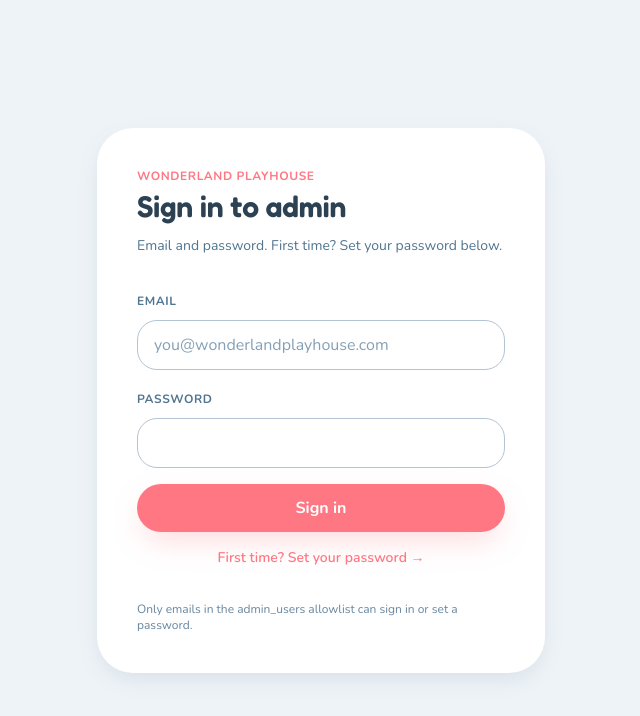
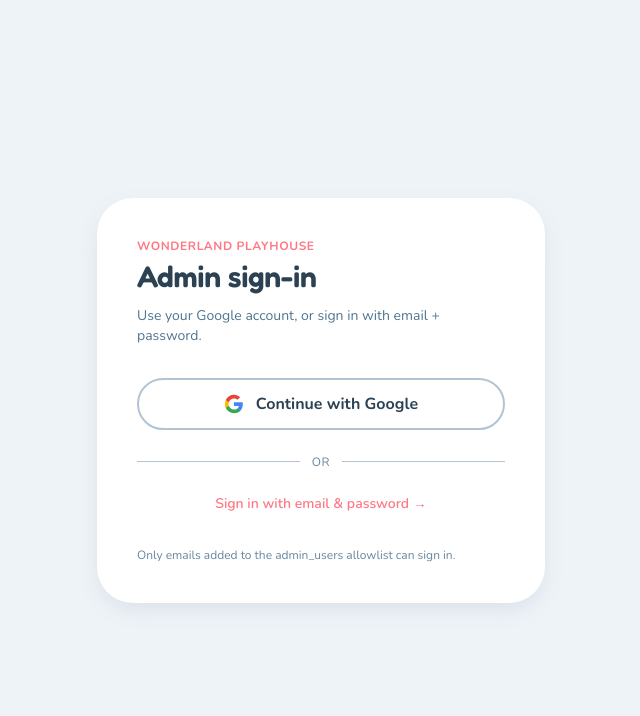
Before and after one commit to DevTeamBigWave/website, a Next.js app: page /admin/login in a window 1280 px wide. Shown: the top 716 px of the page, without its empty margins (319-959 px from the left). Built offline with nearby package versions, Linux system fonts and the light colour scheme; no server answers.

Commit message:
Add 'Continue with Google' OAuth button on /admin/login
Primary auth path = Google OAuth (one-tap, no passwords).
Password sign-in stays as a fallback collapsed behind a link.

```diff
--- a/app/admin/login/actions.ts
+++ b/app/admin/login/actions.ts
@@ -29,6 +29,12 @@ function authServerClient() {
   );
 }
 
+async function getOrigin(): Promise<string> {
+  if (process.env.NEXT_PUBLIC_SITE_URL) return process.env.NEXT_PUBLIC_SITE_URL;
+  const h = await headers();
+  return `https://${h.get('host') ?? 'website-production-4594.up.railway.app'}`;
+}
+
 async function isAllowlisted(email: string): Promise<boolean> {
   const admin = supabaseAdmin();
   const { data } = await admin
@@ -40,7 +46,29 @@ async function isAllowlisted(email: string): Promise<boolean> {
   return !!data;
 }
 
-// Sign in with email + password
+// Kick off Google OAuth — Supabase generates the auth URL, we redirect to it.
+// Google sends users back to Supabase, which calls our /admin/auth/callback.
+// Allowlist check happens in requireAdmin() once they hit /admin.
+export async function signInWithGoogle(): Promise<void> {
+  const supabase = await authServerClient();
+  const origin = await getOrigin();
+
+  const { data, error } = await supabase.auth.signInWithOAuth({
+    provider: 'google',
+    options: {
+      redirectTo: `${origin}/admin/auth/callback`,
+      skipBrowserRedirect: true,
+    },
+  });
+
+  if (error || !data?.url) {
+    redirect('/admin/login?error=oauth_init_failed');
+  }
+
+  redirect(data.url);
+}
+
+// Sign in with email + password (fallback if Google is unavailable)
 export async function signInWithPassword(
   _prev: LoginState,
   formData: FormData,
@@ -66,8 +94,6 @@ export async function signInWithPassword(
 }
 
 // Set or reset a password for an allowlisted admin email.
-// Creates the auth user if it doesn't exist; otherwise updates the password.
-// No email confirmation required — the admin_users allowlist IS the verification.
 export async function setPassword(
   _prev: LoginState,
   formData: FormData,
@@ -87,7 +113,6 @@ export async function setPassword(
 
   const admin = supabaseAdmin();
 
-  // Look up existing auth user by email
   const { data: list } = await admin.auth.admin.listUsers();
   const existing = list?.users?.find(
     (u) => u.email?.toLowerCase() === email,
--- a/app/admin/login/page.tsx
+++ b/app/admin/login/page.tsx
@@ -2,11 +2,17 @@
 
 import { useActionState, useState } from 'react';
 import { useFormStatus } from 'react-dom';
-import { signInWithPassword, setPassword, type LoginState } from './actions';
+import {
+  signInWithGoogle,
+  signInWithPassword,
+  setPassword,
+  type LoginState,
+} from './actions';
 
 const initial: LoginState = { status: 'idle' };
 
 export default function AdminLoginPage() {
+  const [showPassword, setShowPassword] = useState(false);
   const [mode, setMode] = useState<'signin' | 'setpw'>('signin');
   const [state, action] = useActionState(
     mode === 'signin' ? signInWithPassword : setPassword,
@@ -19,21 +25,80 @@ export default function AdminLoginPage() {
         <p className="text-xs font-bold uppercase tracking-wider text-coral">
           Wonderland Playhouse
         </p>
-        <h1 className="mt-1 font-display text-3xl text-slate-700">
-          {mode === 'signin' ? 'Sign in to admin' : 'Set your password'}
-        </h1>
+        <h1 className="mt-1 font-display text-3xl text-slate-700">Admin sign-in</h1>
         <p className="mt-3 text-sm text-slate-500">
-          {mode === 'signin'
-            ? 'Email and password. First time? Set your password below.'
-            : 'Choose a password — at least 8 characters. Then sign in.'}
+          Use your Google account, or sign in with email + password.
         </p>
 
-        {state.status === 'password_set' ? (
-          <div className="mt-8 space-y-4">
+        <form action={signInWithGoogle} className="mt-8">
+          <GoogleButton />
+        </form>
+
+        <div className="mt-6 flex items-center gap-3 text-xs uppercase tracking-wider text-slate-400">
+          <span className="flex-1 border-t border-slate-200" />
+          <span>or</span>
+          <span className="flex-1 border-t border-slate-200" />
+        </div>
+
+        {!showPassword ? (
+          <button
+            onClick={() => setShowPassword(true)}
+            className="mt-6 w-full text-center text-sm font-semibold text-coral hover:text-coral-700"
+          >
+            Sign in with email &amp; password →
+          </button>
+        ) : (
+          <PasswordForm
+            mode={mode}
+            setMode={setMode}
+            action={action}
+            state={state}
+          />
+        )}
+
+        <p className="mt-8 text-xs text-slate-400">
+          Only emails added to the admin_users allowlist can sign in.
+        </p>
+      </div>
+    </main>
+  );
+}
+
+function GoogleButton() {
+  const { pending } = useFormStatus();
+  return (
+    <button
+      type="submit"
+      disabled={pending}
+      className="flex w-full items-center justify-center gap-3 rounded-full border-2 border-slate-200 bg-white px-6 py-3 text-base font-bold text-slate-700 transition hover:border-slate-400 disabled:cursor-not-allowed disabled:opacity-60"
+    >
+      <svg width="20" height="20" viewBox="0 0 24 24" aria-hidden>
+        <path d="M22.56 12.25c0-.78-.07-1.53-.2-2.25H12v4.26h5.92c-.26 1.37-1.04 2.53-2.21 3.31v2.77h3.57c2.08-1.92 3.28-4.74 3.28-8.09z" fill="#4285F4" />
+        <path d="M12 23c2.97 0 5.46-.98 7.28-2.66l-3.57-2.77c-.98.66-2.23 1.06-3.71 1.06-2.86 0-5.29-1.93-6.16-4.53H2.18v2.84A10.997 10.997 0 0 0 12 23z" fill="#34A853" />
+        <path d="M5.84 14.1c-.22-.66-.35-1.36-.35-2.1s.13-1.44.35-2.1V7.07H2.18A10.997 10.997 0 0 0 1 12c0 1.77.42 3.45 1.18 4.93l3.66-2.83z" fill="#FBBC05" />
+        <path d="M12 5.38c1.62 0 3.06.56 4.21 1.64l3.15-3.15C17.45 2.09 14.97 1 12 1 7.7 1 3.99 3.47 2.18 7.07l3.66 2.84C6.71 7.31 9.14 5.38 12 5.38z" fill="#EA4335" />
+      </svg>
+      {pending ? 'Redirecting…' : 'Continue with Google'}
+    </button>
+  );
+}
+
+function PasswordForm({
+  mode,
+  setMode,
+  action,
+  state,
+}: {
+  mode: 'signin' | 'setpw';
+  setMode: (m: 'signin' | 'setpw') => void;
+  action: (fd: FormData) => void;
+  state: LoginState;
+}) {
+  if (state.status === 'password_set') {
+    return (
+      <div className="mt-6 space-y-4">
         <div className="rounded-2xl border-2 border-sky-200 bg-sky-50 p-5">
-              <p className="font-display text-lg text-slate-700">
-                Password saved
-              </p>
+          <p className="font-display text-lg text-slate-700">Password saved</p>
           <p className="mt-1 text-sm text-slate-600">
             You can now sign in as <strong>{state.email}</strong>.
           </p>
@@ -45,8 +110,11 @@ export default function AdminLoginPage() {
           Continue to sign in
         </button>
       </div>
-        ) : (
-          <form action={action} className="mt-8 space-y-4">
+    );
+  }
+
+  return (
+    <form action={action} className="mt-6 space-y-4">
       <label className="block">
         <span className="text-xs font-bold uppercase tracking-wider text-slate-500">
           Email
@@ -57,10 +125,8 @@ export default function AdminLoginPage() {
           required
           autoComplete="email"
           className="mt-2 w-full rounded-xl border border-slate-200 bg-white px-4 py-3 text-base text-slate-700 placeholder:text-slate-300 focus:border-coral focus:outline-none"
-                placeholder="you@wonderlandplayhouse.com"
         />
       </label>
-
       <label className="block">
         <span className="text-xs font-bold uppercase tracking-wider text-slate-500">
           {mode === 'signin' ? 'Password' : 'New password (min 8 chars)'}
@@ -71,16 +137,13 @@ export default function AdminLoginPage() {
           required
           minLength={mode === 'setpw' ? 8 : undefined}
           autoComplete={mode === 'signin' ? 'current-password' : 'new-password'}
-                className="mt-2 w-full rounded-xl border border-slate-200 bg-white px-4 py-3 text-base text-slate-700 placeholder:text-slate-300 focus:border-coral focus:outline-none"
+          className="mt-2 w-full rounded-xl border border-slate-200 bg-white px-4 py-3 text-base text-slate-700 focus:border-coral focus:outline-none"
         />
       </label>
-
       {state.status === 'error' && (
         <p className="text-sm text-coral-700">{state.message}</p>
       )}
-
-            <SubmitButton mode={mode} />
-
+      <PasswordSubmit mode={mode} />
       <button
         type="button"
         onClick={() => setMode(mode === 'signin' ? 'setpw' : 'signin')}
@@ -91,17 +154,10 @@ export default function AdminLoginPage() {
           : '← Back to sign in'}
       </button>
     </form>
-        )}
-
-        <p className="mt-8 text-xs text-slate-400">
-          Only emails in the admin_users allowlist can sign in or set a password.
-        </p>
-      </div>
-    </main>
   );
 }
 
-function SubmitButton({ mode }: { mode: 'signin' | 'setpw' }) {
+function PasswordSubmit({ mode }: { mode: 'signin' | 'setpw' }) {
   const { pending } = useFormStatus();
   return (
     <button
```
Lines whose indentation alone changed are shown as unchanged.
